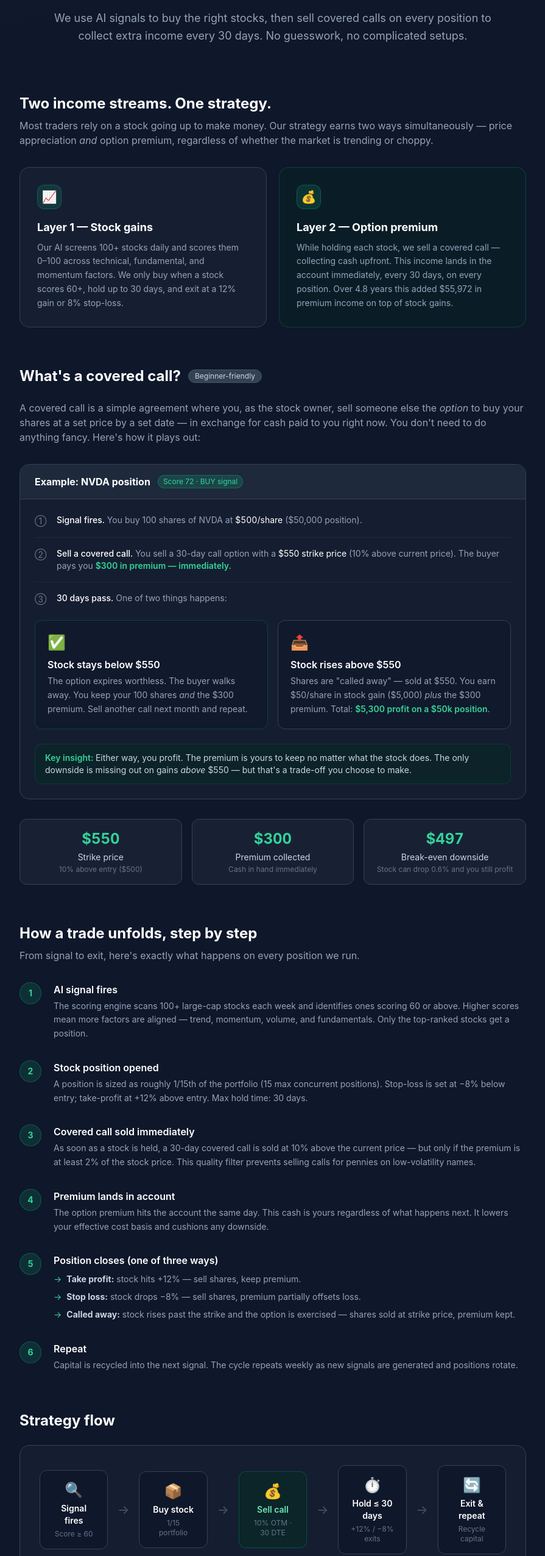
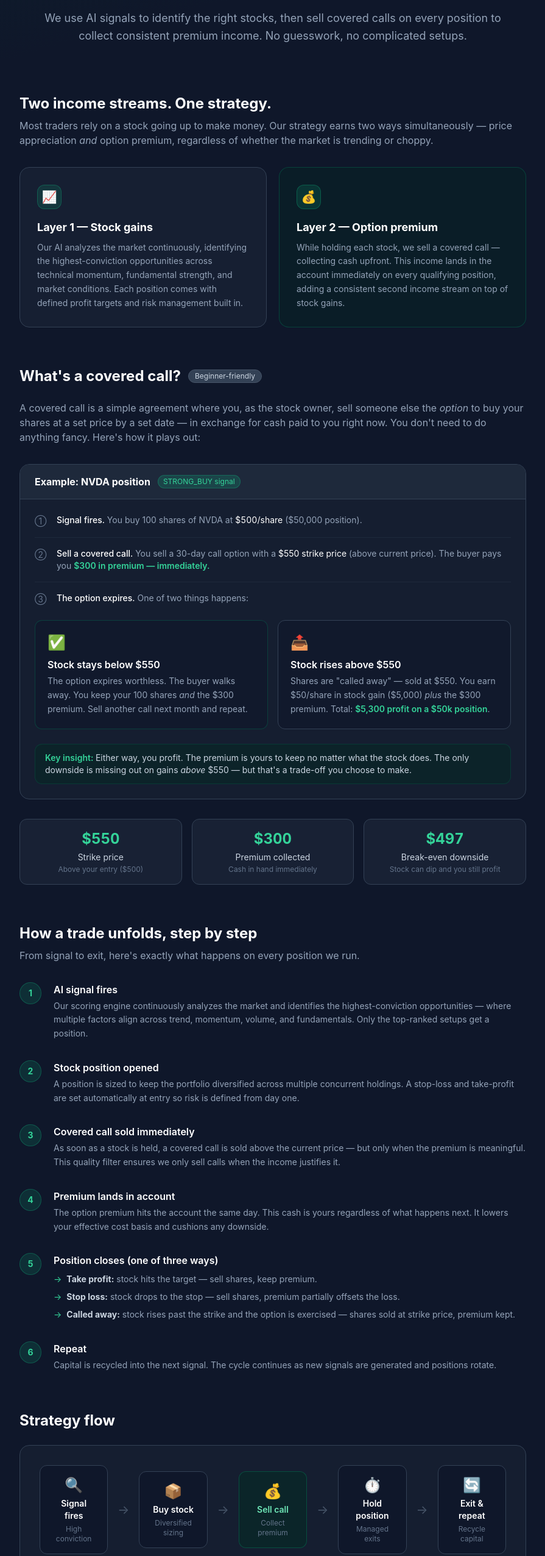
Before and after one commit to nsvictor72-prog/signalstocks-frontend, a Next.js app: page /strategy in a window 1280 px wide. Shown: the part 248-2800 px from the top of the page at 61% size, without its empty margins (192-1087 px from the left). Built offline with nearby package versions, Linux system fonts and the light colour scheme.

Commit message:
Remove proprietary specifics from Strategy page - keep marketing focused

```diff
--- a/app/strategy/page.tsx
+++ b/app/strategy/page.tsx
@@ -55,8 +55,8 @@ export default function StrategyPage() {
             How our strategy works
           </h1>
           <p className="text-slate-400 text-lg leading-relaxed">
-            We use AI signals to buy the right stocks, then sell covered calls on every position
-            to collect extra income every 30 days. No guesswork, no complicated setups.
+            We use AI signals to identify the right stocks, then sell covered calls on every
+            position to collect consistent premium income. No guesswork, no complicated setups.
           </p>
         </div>
       </section>
@@ -79,9 +79,10 @@ export default function StrategyPage() {
               </div>
               <h3 className="text-white font-bold text-lg mb-2">Layer 1 — Stock gains</h3>
               <p className="text-slate-400 text-sm leading-relaxed">
-                Our AI screens 100+ stocks daily and scores them 0–100 across technical,
-                fundamental, and momentum factors. We only buy when a stock scores 60+,
-                hold up to 30 days, and exit at a 12% gain or 8% stop-loss.
+                Our AI analyzes the market continuously, identifying the highest-conviction
+                opportunities across technical momentum, fundamental strength, and market
+                conditions. Each position comes with defined profit targets and risk management
+                built in.
               </p>
             </div>
             <div className="bg-emerald-950/30 border border-emerald-700/40 rounded-2xl p-7">
@@ -91,8 +92,8 @@ export default function StrategyPage() {
               <h3 className="text-white font-bold text-lg mb-2">Layer 2 — Option premium</h3>
               <p className="text-slate-400 text-sm leading-relaxed">
                 While holding each stock, we sell a covered call — collecting cash upfront.
-                This income lands in the account immediately, every 30 days, on every position.
-                Over 4.8 years this added $55,972 in premium income on top of stock gains.
+                This income lands in the account immediately on every qualifying position,
+                adding a consistent second income stream on top of stock gains.
               </p>
             </div>
           </div>
@@ -116,7 +117,7 @@ export default function StrategyPage() {
             <div className="bg-slate-800 px-6 py-4 border-b border-slate-700 flex items-center gap-3">
               <span className="text-white font-bold">Example: NVDA position</span>
               <span className="text-xs bg-emerald-500/20 text-emerald-400 border border-emerald-500/30 px-2 py-0.5 rounded-full">
-                Score 72 · BUY signal
+                STRONG_BUY signal
               </span>
             </div>
             <div className="p-6 space-y-4 text-sm">
@@ -131,13 +132,13 @@ export default function StrategyPage() {
                 <span className="text-slate-500 w-5 shrink-0 mt-0.5">②</span>
                 <div>
                   <span className="text-white font-medium">Sell a covered call.</span>
-                  <span className="text-slate-400"> You sell a 30-day call option with a <span className="text-white">$550 strike price</span> (10% above current price). The buyer pays you <span className="text-emerald-400 font-semibold">$300 in premium — immediately.</span></span>
+                  <span className="text-slate-400"> You sell a 30-day call option with a <span className="text-white">$550 strike price</span> (above current price). The buyer pays you <span className="text-emerald-400 font-semibold">$300 in premium — immediately.</span></span>
                 </div>
               </div>
               <div className="flex items-start gap-4">
                 <span className="text-slate-500 w-5 shrink-0 mt-0.5">③</span>
                 <div>
-                  <span className="text-white font-medium">30 days pass.</span>
+                  <span className="text-white font-medium">The option expires.</span>
                   <span className="text-slate-400"> One of two things happens:</span>
                 </div>
               </div>
@@ -165,9 +166,9 @@ export default function StrategyPage() {
 
           {/* Quick numbers */}
           <div className="grid grid-cols-3 gap-4">
-            <Callout label="Strike price" value="$550" sub="10% above entry ($500)" />
+            <Callout label="Strike price" value="$550" sub="Above your entry ($500)" />
             <Callout label="Premium collected" value="$300" sub="Cash in hand immediately" />
-            <Callout label="Break-even downside" value="$497" sub="Stock can drop 0.6% and you still profit" />
+            <Callout label="Break-even downside" value="$497" sub="Stock can dip and you still profit" />
           </div>
         </section>
 
@@ -180,19 +181,19 @@ export default function StrategyPage() {
 
           <div className="space-y-8">
             <Step n={1} title="AI signal fires">
-              The scoring engine scans 100+ large-cap stocks each week and identifies ones scoring
-              60 or above. Higher scores mean more factors are aligned — trend, momentum, volume,
-              and fundamentals. Only the top-ranked stocks get a position.
+              Our scoring engine continuously analyzes the market and identifies
+              the highest-conviction opportunities — where multiple factors align across
+              trend, momentum, volume, and fundamentals. Only the top-ranked setups get a position.
             </Step>
             <Step n={2} title="Stock position opened">
-              A position is sized as roughly 1/15th of the portfolio (15 max concurrent positions).
-              Stop-loss is set at −8% below entry; take-profit at +12% above entry.
-              Max hold time: 30 days.
+              A position is sized to keep the portfolio diversified across multiple concurrent
+              holdings. A stop-loss and take-profit are set automatically at entry
+              so risk is defined from day one.
             </Step>
             <Step n={3} title="Covered call sold immediately">
-              As soon as a stock is held, a 30-day covered call is sold at 10% above the current
-              price — but only if the premium is at least 2% of the stock price. This quality filter
-              prevents selling calls for pennies on low-volatility names.
+              As soon as a stock is held, a covered call is sold above the current price —
+              but only when the premium is meaningful. This quality filter ensures we
+              only sell calls when the income justifies it.
             </Step>
             <Step n={4} title="Premium lands in account">
               The option premium hits the account the same day. This cash is yours regardless of
@@ -200,13 +201,13 @@ export default function StrategyPage() {
             </Step>
             <Step n={5} title="Position closes (one of three ways)">
               <ul className="space-y-1.5 mt-2">
-                <li className="flex gap-2"><span className="text-emerald-400 shrink-0">→</span> <span><strong className="text-slate-300">Take profit:</strong> stock hits +12% — sell shares, keep premium.</span></li>
-                <li className="flex gap-2"><span className="text-emerald-400 shrink-0">→</span> <span><strong className="text-slate-300">Stop loss:</strong> stock drops −8% — sell shares, premium partially offsets loss.</span></li>
+                <li className="flex gap-2"><span className="text-emerald-400 shrink-0">→</span> <span><strong className="text-slate-300">Take profit:</strong> stock hits the target — sell shares, keep premium.</span></li>
+                <li className="flex gap-2"><span className="text-emerald-400 shrink-0">→</span> <span><strong className="text-slate-300">Stop loss:</strong> stock drops to the stop — sell shares, premium partially offsets the loss.</span></li>
                 <li className="flex gap-2"><span className="text-emerald-400 shrink-0">→</span> <span><strong className="text-slate-300">Called away:</strong> stock rises past the strike and the option is exercised — shares sold at strike price, premium kept.</span></li>
               </ul>
             </Step>
             <Step n={6} title="Repeat">
-              Capital is recycled into the next signal. The cycle repeats weekly as new signals
+              Capital is recycled into the next signal. The cycle continues as new signals
               are generated and positions rotate.
             </Step>
           </div>
@@ -218,43 +219,38 @@ export default function StrategyPage() {
           <div className="bg-slate-800/40 border border-slate-700 rounded-2xl p-6 sm:p-8">
             <div className="flex flex-col sm:flex-row items-center justify-between gap-4 text-center text-sm">
 
-              {/* Node 1 */}
               <div className="bg-slate-900 border border-slate-700 rounded-xl px-5 py-4 w-full sm:w-40">
                 <div className="text-2xl mb-1">🔍</div>
                 <div className="text-white font-semibold">Signal fires</div>
-                <div className="text-slate-500 text-xs mt-1">Score ≥ 60</div>
+                <div className="text-slate-500 text-xs mt-1">High conviction</div>
               </div>
 
               <div className="text-slate-600 text-xl rotate-90 sm:rotate-0">→</div>
 
-              {/* Node 2 */}
               <div className="bg-slate-900 border border-slate-700 rounded-xl px-5 py-4 w-full sm:w-40">
                 <div className="text-2xl mb-1">📦</div>
                 <div className="text-white font-semibold">Buy stock</div>
-                <div className="text-slate-500 text-xs mt-1">1/15 portfolio</div>
+                <div className="text-slate-500 text-xs mt-1">Diversified sizing</div>
               </div>
 
               <div className="text-slate-600 text-xl rotate-90 sm:rotate-0">→</div>
 
-              {/* Node 3 */}
               <div className="bg-emerald-950/50 border border-emerald-700/50 rounded-xl px-5 py-4 w-full sm:w-40">
                 <div className="text-2xl mb-1">💰</div>
                 <div className="text-emerald-300 font-semibold">Sell call</div>
-                <div className="text-slate-500 text-xs mt-1">10% OTM · 30 DTE</div>
+                <div className="text-slate-500 text-xs mt-1">Collect premium</div>
               </div>
 
               <div className="text-slate-600 text-xl rotate-90 sm:rotate-0">→</div>
 
-              {/* Node 4 */}
               <div className="bg-slate-900 border border-slate-700 rounded-xl px-5 py-4 w-full sm:w-40">
                 <div className="text-2xl mb-1">⏱️</div>
-                <div className="text-white font-semibold">Hold ≤ 30 days</div>
-                <div className="text-slate-500 text-xs mt-1">+12% / −8% exits</div>
+                <div className="text-white font-semibold">Hold position</div>
+                <div className="text-slate-500 text-xs mt-1">Managed exits</div>
               </div>
 
               <div className="text-slate-600 text-xl rotate-90 sm:rotate-0">→</div>
 
-              {/* Node 5 */}
               <div className="bg-slate-900 border border-slate-700 rounded-xl px-5 py-4 w-full sm:w-40">
                 <div className="text-2xl mb-1">🔄</div>
                 <div className="text-white font-semibold">Exit &amp; repeat</div>
@@ -264,24 +260,28 @@ export default function StrategyPage() {
 
             <div className="mt-6 pt-5 border-t border-slate-700 grid sm:grid-cols-3 gap-4 text-xs text-center text-slate-400">
               <div><span className="text-emerald-400 font-semibold">Premium income:</span> collected at step 3, kept regardless of outcome</div>
-              <div><span className="text-emerald-400 font-semibold">Risk management:</span> stop-loss at −8% limits worst-case loss per trade</div>
-              <div><span className="text-emerald-400 font-semibold">Consistency:</span> 15 simultaneous positions diversify single-stock risk</div>
+              <div><span className="text-emerald-400 font-semibold">Risk management:</span> stop-loss limits worst-case loss on every trade</div>
+              <div><span className="text-emerald-400 font-semibold">Consistency:</span> multiple simultaneous positions diversify single-stock risk</div>
             </div>
           </div>
         </section>
 
         {/* ── Results reminder ──────────────────────────────────────────────── */}
         <section>
-          <h2 className="text-2xl font-bold text-white mb-6">What this produced over 4.8 years</h2>
-          <div className="grid grid-cols-2 sm:grid-cols-4 gap-4 mb-5">
-            <Callout label="Total return" value="+198.76%" sub="Jun 2021 – Apr 2026" />
-            <Callout label="Annualized" value="+25.42%/yr" sub="vs SPY +11.05%/yr" />
-            <Callout label="Premium collected" value="$55,972" sub="154 covered calls" />
-            <Callout label="Stock-only baseline" value="+88.49%" sub="Premium adds +110k on top" />
+          <h2 className="text-2xl font-bold text-white mb-2">Proven track record</h2>
+          <p className="text-slate-400 mb-6">
+            The combined Stock + Covered Calls strategy has outperformed buy-and-hold SPY by a
+            wide margin in backtesting, including during bear market conditions. Premium income
+            consistently added meaningful returns on top of stock gains.
+          </p>
+          <div className="grid grid-cols-2 sm:grid-cols-3 gap-4 mb-5">
+            <Callout label="Combined annualized return" value="+25.42%/yr" sub="vs SPY +11.05%/yr" />
+            <Callout label="Total return (backtest)" value="+198.76%" sub="Stock + premium combined" />
+            <Callout label="Alpha vs buy-and-hold" value="+14.37%/yr" sub="Consistent outperformance" />
           </div>
           <p className="text-slate-500 text-sm">
-            The premium income alone added <span className="text-slate-300">$110,270</span> in final portfolio value
-            compared to running the stock strategy without options — turning a $188k result into $298k.
+            Full backtest methodology, yearly breakdown, and trade-level detail available on the{" "}
+            <Link href="/track-record" className="text-emerald-400 hover:underline">Track Record page</Link>.
           </p>
         </section>
 
@@ -294,7 +294,7 @@ export default function StrategyPage() {
               {[
                 "Already own or plan to own individual stocks",
                 "Want consistent income beyond price appreciation",
-                "Are comfortable holding a stock for up to 30 days",
+                "Are comfortable holding a stock for a few weeks",
                 "Understand you may occasionally sell shares earlier than planned",
                 "Have a brokerage account that allows covered calls (most do)",
               ].map(t => (
@@ -331,11 +331,11 @@ export default function StrategyPage() {
               },
               {
                 title: "Stock can still fall",
-                body: "Covered calls provide a small cushion (the premium), but they do not protect against large drops. A −20% move on a stock still hurts, even after collecting 2% in premium. The 8% stop-loss is your primary protection.",
+                body: "Covered calls provide a small cushion (the premium), but they do not protect against large drops. Our stop-loss discipline is your primary downside protection — but losses are still possible.",
               },
               {
                 title: "Premiums vary by market conditions",
-                body: "When volatility is low, option premiums shrink. Some stocks won't meet our 2% minimum premium threshold and won't have a call sold on them that month. The backtest reflects realistic historical volatility — future premiums may differ.",
+                body: "When volatility is low, option premiums shrink. Some positions won't qualify for a covered call when premium is insufficient — in those cases, we simply hold without one. Future premiums may differ from historical estimates.",
               },
               {
                 title: "Options approval required",
@@ -357,7 +357,7 @@ export default function StrategyPage() {
               See the verified results
             </h2>
             <p className="text-slate-400 text-lg mb-8 max-w-xl mx-auto">
-              4.8 years of backtest data — every trade, every premium collected, every exit.
+              Every trade, every premium collected, every exit — fully documented.
               No simulations hidden behind a paywall.
             </p>
             <div className="flex flex-col sm:flex-row gap-4 justify-center">
@@ -382,12 +382,11 @@ export default function StrategyPage() {
           <div className="bg-yellow-500/5 border border-yellow-500/20 rounded-xl px-5 py-4 text-xs text-slate-400 leading-relaxed">
             <span className="text-yellow-400 font-semibold">Disclaimer: </span>
             The strategy described is educational in nature. Backtest results are hypothetical and
-            based on historical data using Black-Scholes pricing for option premiums — actual premiums
-            vary based on implied volatility, liquidity, and market conditions. Results do not account
-            for commissions, bid-ask spreads, taxes, or assignment costs. Options trading involves
-            substantial risk and is not appropriate for all investors. You can lose money. Past
-            performance does not guarantee future results. Not financial advice. Always consult a
-            qualified financial advisor before trading.
+            based on historical data — actual premiums vary based on implied volatility, liquidity,
+            and market conditions. Results do not account for commissions, bid-ask spreads, taxes,
+            or assignment costs. Options trading involves substantial risk and is not appropriate
+            for all investors. You can lose money. Past performance does not guarantee future
+            results. Not financial advice. Always consult a qualified financial advisor before trading.
           </div>
         </section>
 
```
